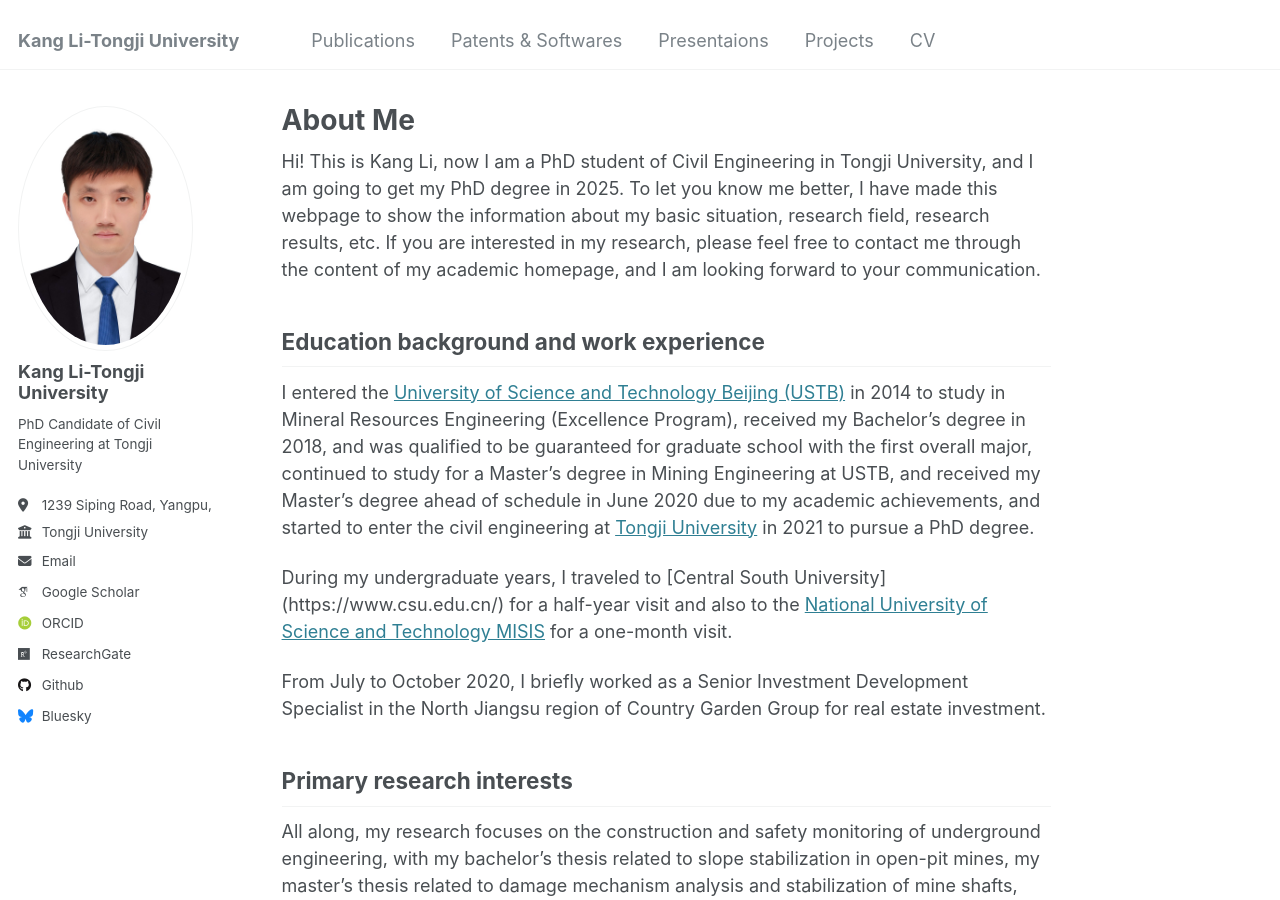
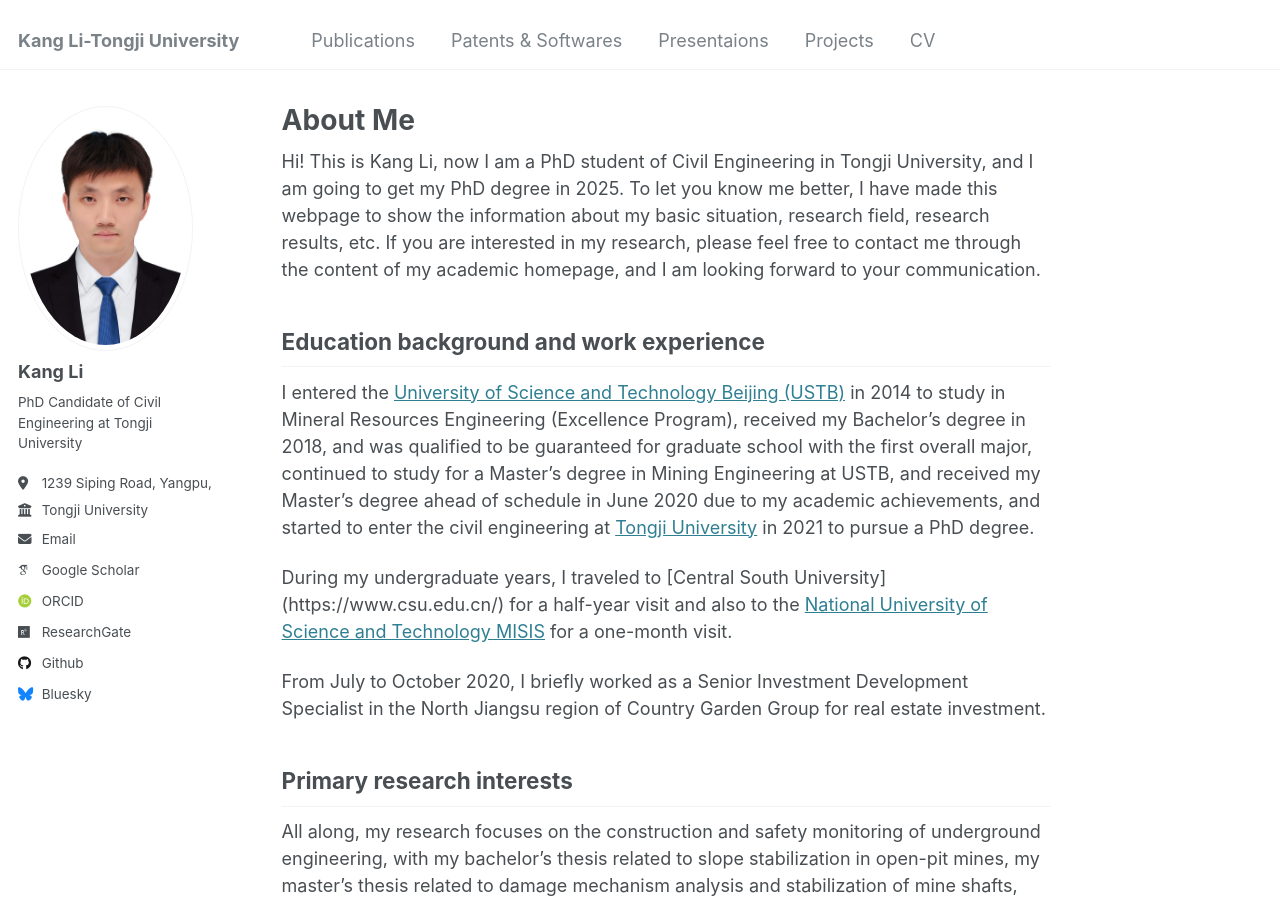
Before and after one commit to LIKANG2021/kangli_page.github.io, a Jekyll site: the page built from _pages/about.md, in a window 1280 px wide and 900 px high. Built offline with Jekyll 4.4.1, drawn with Linux system fonts in a browser that asks for light colours; some web fonts are replaced.

Commit message:
Update _config.yml

```diff
--- a/_config.yml
+++ b/_config.yml
@@ -14,7 +14,7 @@ name                     : &name "Kang Li"
 description              : &description "personal description"
 url                      : https://likang2021.github.io/kangli/
 baseurl                  : "" # the subpath of your site, e.g. "/blog"
-repository               : "LIKANG2021/kangli.github.io"
+repository               : "LIKANG2021/kangli"
 
 # Site Author - The following control what appear as part of the author content on the side bar.
 #               If a field is blank the icon and link will not appear, otherwise it will be shown.
@@ -22,7 +22,7 @@ repository               : "LIKANG2021/kangli.github.io"
 author:
   # Biographic information
   avatar           : "01.JPG"
-  name             : "Kang Li-Tongji University"
+  name             : "Kang Li"
   pronouns         : # example: "He/His"
   bio              : "PhD Candidate of Civil Engineering at Tongji University"
   location         : "1239 Siping Road, Yangpu, Shanghai"
```
